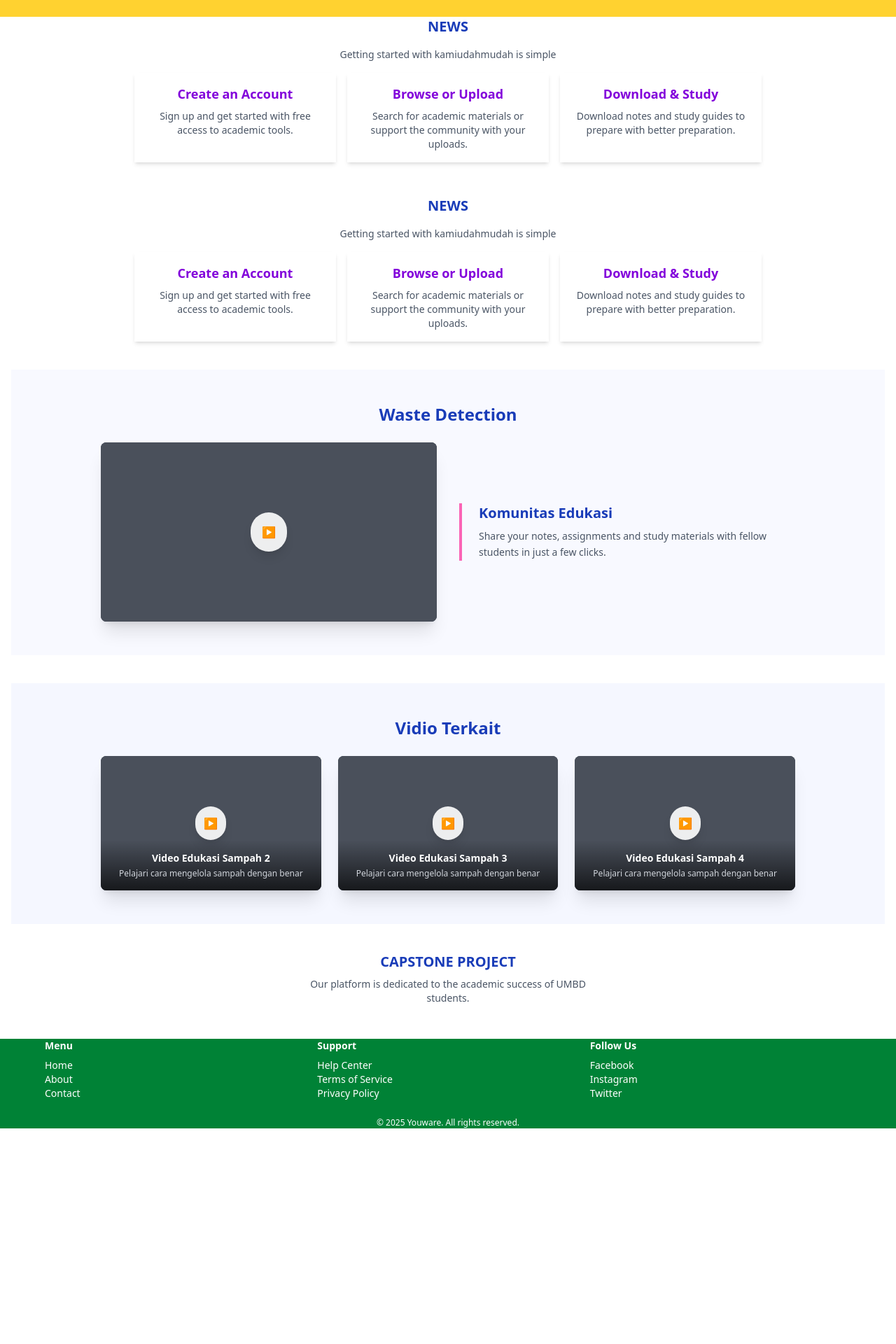
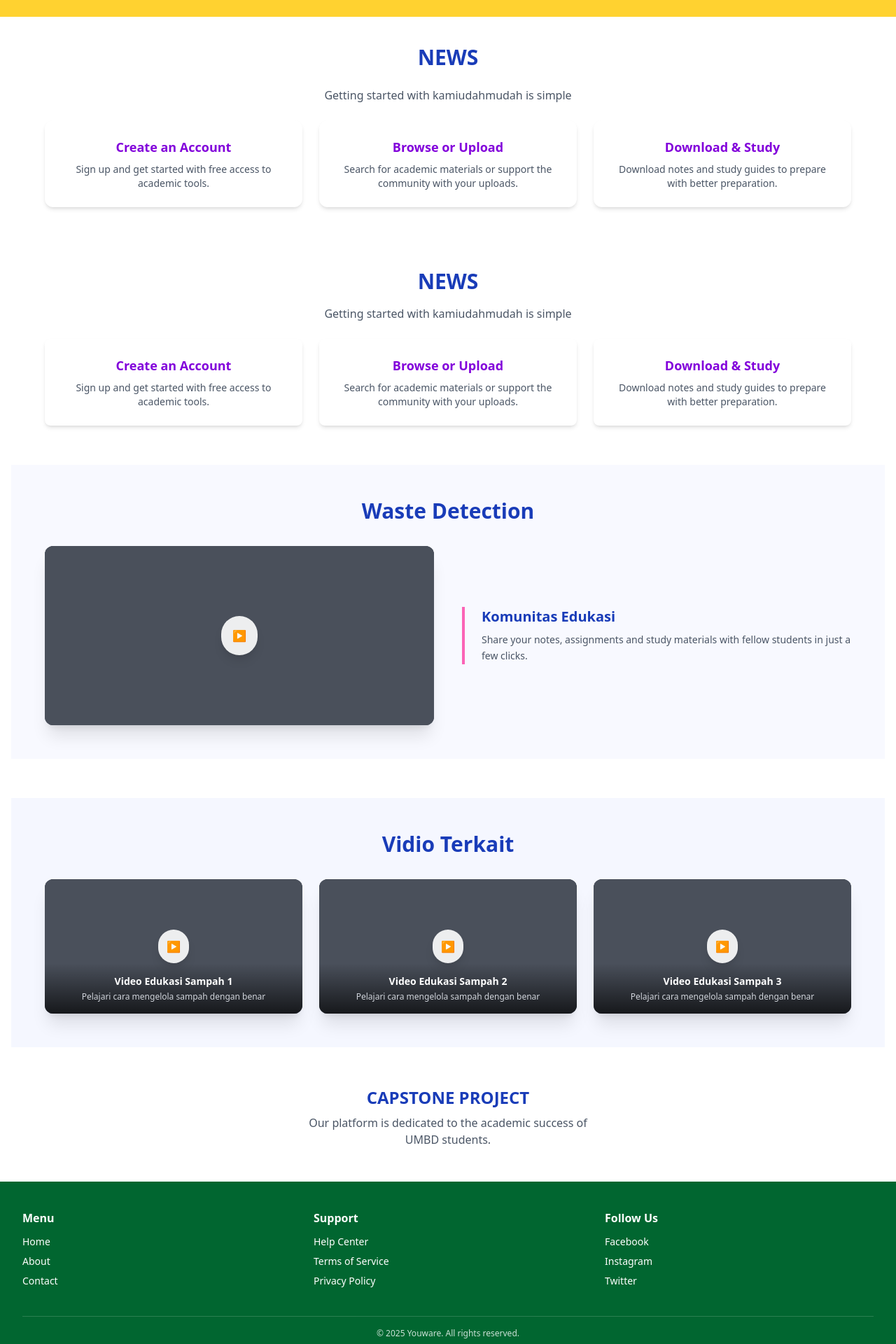
Before and after one commit to adipermana16/Capstone, a React (Vite) app: page / in a window 1280 px wide. Shown: the part 420-2340 px from the top of the page at 70% size. Before the commit the page ends 2032 px from the top, so only its background shows below. Built offline with nearby package versions, Linux system fonts and the light colour scheme.

Commit message:
responsive view

```diff
--- a/package.json
+++ b/package.json
@@ -11,6 +11,7 @@
   },
   "dependencies": {
     "@tailwindcss/vite": "^4.1.7",
+    "lucide-react": "^0.511.0",
     "react": "^19.1.0",
     "react-dom": "^19.1.0"
   },
--- a/src/components/About.jsx
+++ b/src/components/About.jsx
@@ -1,15 +1,15 @@
 import React from "react";
 
 export default function About() {
-
   return (
-    <section className="text-center space-y-10 px-4 py-12">
+    <section className="text-center space-y-14 px-4 py-12">
+      {/* News Section */}
       <div className="space-y-4">
-        <h2 className="text-xl font-bold text-blue-800">NEWS</h2>
-        <p className="text-sm text-gray-600">
+        <h2 className="text-2xl md:text-3xl font-bold text-blue-800">NEWS</h2>
+        <p className="text-sm md:text-base text-gray-600 max-w-xl mx-auto">
           Getting started with kamiudahmudah is simple
         </p>
-        <div className="grid grid-cols-1 md:grid-cols-3 gap-4 max-w-4xl mx-auto">
+        <div className="grid grid-cols-1 sm:grid-cols-2 md:grid-cols-3 gap-6 max-w-6xl mx-auto mt-6">
           {[
             {
               title: "Create an Account",
@@ -26,7 +26,7 @@ export default function About() {
           ].map((item, index) => (
             <div
               key={index}
-              className="shadow-md hover:shadow-lg transition-all p-4"
+              className="shadow-md hover:shadow-lg transition-all duration-300 p-6 rounded-lg bg-white"
             >
               <h3 className="text-lg font-semibold text-purple-700 mb-2">
                 {item.title}
@@ -38,15 +38,14 @@ export default function About() {
       </div>
 
       {/* Waste Detection Section */}
-      <div className="bg-[#f8f9ff] py-12">
-        <h2 className="text-2xl font-bold text-blue-800 mb-6">
+      <div className="bg-[#f8f9ff] py-12 px-4">
+        <h2 className="text-2xl md:text-3xl font-bold text-blue-800 mb-8">
           Waste Detection
         </h2>
-        <div className="flex flex-col md:flex-row items-center gap-8 max-w-5xl mx-auto px-4">
-          <div className="md:w-1/2">
-            <div
-              className="relative bg-gray-800 rounded-lg overflow-hidden cursor-pointer group shadow-xl"
-            >
+        <div className="flex flex-col md:flex-row items-center gap-10 max-w-6xl mx-auto">
+          {/* Video Placeholder */}
+          <div className="w-full md:w-1/2">
+            <div className="relative bg-gray-800 rounded-xl overflow-hidden group shadow-xl">
               <div className="w-full h-64 bg-gray-500 group-hover:scale-105 transition-transform duration-300"></div>
               <div className="absolute inset-0 bg-black/30 group-hover:bg-black/20 transition-colors duration-300"></div>
               <div className="absolute inset-0 flex items-center justify-center">
@@ -56,7 +55,8 @@ export default function About() {
               </div>
             </div>
           </div>
-          <div className="md:w-1/2 text-left">
+          {/* Description */}
+          <div className="w-full md:w-1/2 text-left">
             <div className="border-l-4 border-pink-400 pl-6">
               <h3 className="text-xl font-semibold text-blue-800 mb-2">
                 Komunitas Edukasi
@@ -71,26 +71,26 @@ export default function About() {
       </div>
 
       {/* Related Videos Section */}
-      <div className="bg-[#f5f7ff] py-12">
-        <h2 className="text-2xl font-bold text-blue-800">Vidio Terkait</h2>
-        <div className="grid grid-cols-1 md:grid-cols-3 gap-6 max-w-5xl mx-auto mt-6 px-4">
+      <div className="bg-[#f5f7ff] py-12 px-4">
+        <h2 className="text-2xl md:text-3xl font-bold text-blue-800">
+          Vidio Terkait
+        </h2>
+        <div className="grid grid-cols-1 sm:grid-cols-2 md:grid-cols-3 gap-6 max-w-6xl mx-auto mt-8">
           {[1, 2, 3].map((index) => (
             <div
               key={index}
-              className="relative bg-gray-800 rounded-lg overflow-hidden cursor-pointer group shadow-xl hover:shadow-2xl transition-shadow duration-300"
+              className="relative bg-gray-800 rounded-xl overflow-hidden cursor-pointer group shadow-xl hover:shadow-2xl transition-shadow duration-300"
             >
               <div className="w-full h-48 bg-gray-500 group-hover:scale-105 transition-transform duration-300"></div>
               <div className="absolute inset-0 bg-black/30 group-hover:bg-black/20 transition-colors duration-300"></div>
               <div className="absolute inset-0 flex items-center justify-center">
-                <div
-                  className={`bg-white/90 hover:bg-white rounded-full p-3 shadow-lg transition-all duration-300 `}
-                >
+                <div className="bg-white/90 hover:bg-white rounded-full p-3 shadow-lg transition-all duration-300">
                   ▶
                 </div>
               </div>
               <div className="absolute bottom-0 left-0 right-0 bg-gradient-to-t from-black/70 to-transparent p-4">
                 <h4 className="text-white font-semibold text-sm">
-                  Video Edukasi Sampah {index + 1}
+                  Video Edukasi Sampah {index}
                 </h4>
                 <p className="text-gray-300 text-xs mt-1">
                   Pelajari cara mengelola sampah dengan benar
@@ -101,9 +101,12 @@ export default function About() {
         </div>
       </div>
 
-      <div className="space-y-2">
-        <h2 className="text-xl font-bold text-blue-800">CAPSTONE PROJECT</h2>
-        <p className="text-sm text-gray-600 max-w-md mx-auto">
+      {/* Capstone Section */}
+      <div className="space-y-2 px-4">
+        <h2 className="text-xl md:text-2xl font-bold text-blue-800">
+          CAPSTONE PROJECT
+        </h2>
+        <p className="text-sm md:text-base text-gray-600 max-w-md mx-auto">
           Our platform is dedicated to the academic success of UMBD students.
         </p>
       </div>
--- a/src/components/Footer.jsx
+++ b/src/components/Footer.jsx
@@ -2,34 +2,77 @@ import React from 'react'
 
 export default function Footer() {
   return (
-    <footer className="bg-green-700 text-white ">
-    <div className="max-w-6xl mx-auto grid grid-cols-1 md:grid-cols-3 gap-4 text-sm flex-grow ">
+    <footer className="bg-green-800 text-white">
+      <div className="max-w-screen-xl mx-auto px-4 sm:px-6 lg:px-8 py-10">
+        <div className="grid grid-cols-1 sm:grid-cols-2 md:grid-cols-3 gap-8">
           <div>
-        <h4 className="font-semibold mb-2">Menu</h4>
-        <ul>
-          <li><a href="#" className="hover:underline">Home</a></li>
-          <li><a href="#" className="hover:underline">About</a></li>
-          <li><a href="#" className="hover:underline">Contact</a></li>
+            <h4 className="font-semibold mb-3">Menu</h4>
+            <ul className="space-y-2 text-sm">
+              <li>
+                <a href="#" className="hover:underline">
+                  Home
+                </a>
+              </li>
+              <li>
+                <a href="#" className="hover:underline">
+                  About
+                </a>
+              </li>
+              <li>
+                <a href="#" className="hover:underline">
+                  Contact
+                </a>
+              </li>
             </ul>
           </div>
+
           <div>
-        <h4 className="font-semibold mb-2">Support</h4>
-        <ul>
-          <li><a href="#" className="hover:underline">Help Center</a></li>
-          <li><a href="#" className="hover:underline">Terms of Service</a></li>
-          <li><a href="#" className="hover:underline">Privacy Policy</a></li>
+            <h4 className="font-semibold mb-3">Support</h4>
+            <ul className="space-y-2 text-sm">
+              <li>
+                <a href="#" className="hover:underline">
+                  Help Center
+                </a>
+              </li>
+              <li>
+                <a href="#" className="hover:underline">
+                  Terms of Service
+                </a>
+              </li>
+              <li>
+                <a href="#" className="hover:underline">
+                  Privacy Policy
+                </a>
+              </li>
             </ul>
           </div>
+
           <div>
-        <h4 className="font-semibold mb-2">Follow Us</h4>
-        <ul>
-          <li><a href="#" className="hover:underline">Facebook</a></li>
-          <li><a href="#" className="hover:underline">Instagram</a></li>
-          <li><a href="#" className="hover:underline">Twitter</a></li>
+            <h4 className="font-semibold mb-3">Follow Us</h4>
+            <ul className="space-y-2 text-sm">
+              <li>
+                <a href="#" className="hover:underline">
+                  Facebook
+                </a>
+              </li>
+              <li>
+                <a href="#" className="hover:underline">
+                  Instagram
+                </a>
+              </li>
+              <li>
+                <a href="#" className="hover:underline">
+                  Twitter
+                </a>
+              </li>
             </ul>
           </div>
         </div>
-    <div className="text-center text-xs mt-6">© 2025 Youware. All rights reserved.</div>
+
+        <div className="text-center text-xs mt-10 border-t border-white/20 pt-4 opacity-80">
+          © 2025 Youware. All rights reserved.
+        </div>
+      </div>
     </footer>
-  )
+  );
 }
--- a/src/components/Hero.jsx
+++ b/src/components/Hero.jsx
@@ -1,24 +1,41 @@
-import React from 'react'
+import React from "react";
 
 export default function Hero() {
   return (
-    <section className="text-center space-y-4 px-4">
-    <h2 className="text-xl font-bold text-blue-800">NEWS</h2>
-    <p className="text-sm text-gray-600">Getting started with kamiudahmudah is simple</p>
-    <div className="grid grid-cols-1 md:grid-cols-3 gap-4 max-w-4xl mx-auto">
+    <section className="text-center space-y-6 px-4 py-10">
+      <h2 className="text-2xl md:text-3xl font-bold text-blue-800">NEWS</h2>
+      <p className="text-sm md:text-base text-gray-600 max-w-xl mx-auto">
+        Getting started with kamiudahmudah is simple
+      </p>
+
+      <div className="grid grid-cols-1 sm:grid-cols-2 md:grid-cols-3 gap-6 max-w-6xl mx-auto mt-6">
         {[
-        { title: "Create an Account", desc: "Sign up and get started with free access to academic tools." },
-        { title: "Browse or Upload", desc: "Search for academic materials or support the community with your uploads." },
-        { title: "Download & Study", desc: "Download notes and study guides to prepare with better preparation." },
+          {
+            title: "Create an Account",
+            desc: "Sign up and get started with free access to academic tools.",
+          },
+          {
+            title: "Browse or Upload",
+            desc: "Search for academic materials or support the community with your uploads.",
+          },
+          {
+            title: "Download & Study",
+            desc: "Download notes and study guides to prepare with better preparation.",
+          },
         ].map((item, index) => (
-        <div key={index} className="shadow-md hover:shadow-lg transition-all">
-          <div className="p-4">
-            <h3 className="text-lg font-semibold text-purple-700 mb-2">{item.title}</h3>
+          <div
+            key={index}
+            className="bg-white rounded-xl shadow-md hover:shadow-lg transition-all duration-300"
+          >
+            <div className="p-6">
+              <h3 className="text-lg font-semibold text-purple-700 mb-2">
+                {item.title}
+              </h3>
               <p className="text-sm text-gray-600">{item.desc}</p>
             </div>
           </div>
         ))}
       </div>
     </section>
-  )
+  );
 }
--- a/src/components/Navbar.jsx
+++ b/src/components/Navbar.jsx
@@ -1,16 +1,64 @@
-import React from 'react'
+import React, { useState } from "react";
+import { Menu, X } from "lucide-react"; // pastikan sudah install: `npm install lucide-react`
 
 export default function Navbar() {
+  const [isOpen, setIsOpen] = useState(false);
+
   return (
-    <nav className='bg bg-transparent shadow sticky top-0 z-50'>
-    <div className="max-w-6xl mx-auto px-4 py-4 flex justify-between items-center">
-      <h1 className="text-xl font-bold text-green-700">Youware</h1>
-      <ul className="flex space-x-6 text-sm font-medium text-gray-700">
-        <li><a href="#" className="hover:text-green-600 transition">Home</a></li>
-        <li><a href="#" className="hover:text-green-600 transition">About</a></li>
-        <li><a href="#" className="hover:text-green-600 transition">Contact</a></li>
-      </ul>
-    </div>
+    <nav className="bg-transparent shadow sticky top-0 z-50">
+      <div className="max-w-6xl mx-auto px-4 py-4 flex justify-between items-center">
+        <h1 className="text-xl font-bold text-green-700">Youware</h1>
+
+        {/* Desktop Menu */}
+        <ul className="hidden md:flex space-x-6 text-sm font-medium text-gray-700">
+          <li>
+            <a href="#" className="hover:text-green-600 transition">
+              Home
+            </a>
+          </li>
+          <li>
+            <a href="#" className="hover:text-green-600 transition">
+              About
+            </a>
+          </li>
+          <li>
+            <a href="#" className="hover:text-green-600 transition">
+              Contact
+            </a>
+          </li>
+        </ul>
+
+        {/* Mobile menu button */}
+        <button
+          className="md:hidden text-gray-700"
+          onClick={() => setIsOpen(!isOpen)}
+        >
+          {isOpen ? <X size={24} /> : <Menu size={24} />}
+        </button>
+      </div>
+
+      {/* Mobile Menu Dropdown */}
+      {isOpen && (
+        <div className="md:hidden px-4 pb-4">
+          <ul className="flex flex-col space-y-2 text-sm font-medium text-gray-700">
+            <li>
+              <a href="#" className="hover:text-green-600 transition">
+                Home
+              </a>
+            </li>
+            <li>
+              <a href="#" className="hover:text-green-600 transition">
+                About
+              </a>
+            </li>
+            <li>
+              <a href="#" className="hover:text-green-600 transition">
+                Contact
+              </a>
+            </li>
+          </ul>
+        </div>
+      )}
     </nav>
-  )
+  );
 }
```
Also changed, not shown: 1 other file (tests, documents, lock files or other folders). Lines whose indentation alone changed are shown as unchanged.
